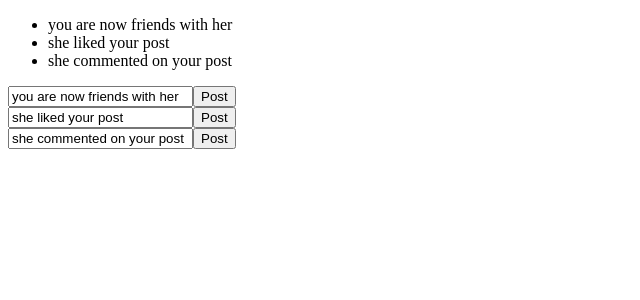
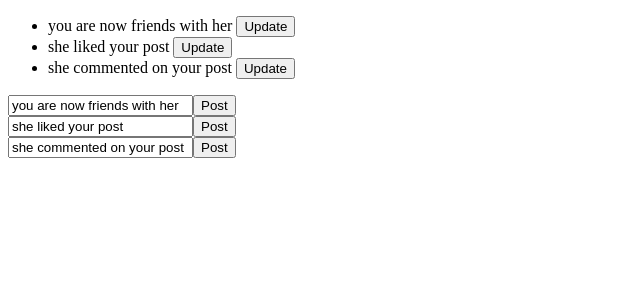
Before and after one commit to reyesmhelvin/Getting-Started-with-Angular, an Angular app: page / in a window 1280 px wide. Shown: the top 300 px of the page, without its empty margins (0-640 px from the left). Built offline with nearby package versions, Linux system fonts and the light colour scheme.

Commit message:
create new branch to continue the crud service

```diff
--- a/src/app/app.component.ts
+++ b/src/app/app.component.ts
@@ -2,10 +2,14 @@ import { Component, Inject } from '@angular/core';
 
 @Component({
   selector: 'app-root',
+  templateUrl: './app.component.html',
   template:
   `<div>
     <ul>
-      <li *ngFor="let message of mail.messages">{{message.text}}</li>
+      <li *ngFor="let message of mail.messages">
+        {{message.text}}
+        <button (click)="getId(message.text)">Update</button>
+      </li>
     </ul>
     <app-simple-form
     *ngFor="let message of mail.messages"
@@ -18,8 +22,11 @@ import { Component, Inject } from '@angular/core';
 export class AppComponent {
 
   onUpdate(id, text){
-    console.log(id, text)
     this.mail.update(id, text)
+  }
+
+  getId(text) {
+    console.log(text)
   }
 
   constructor(
```
